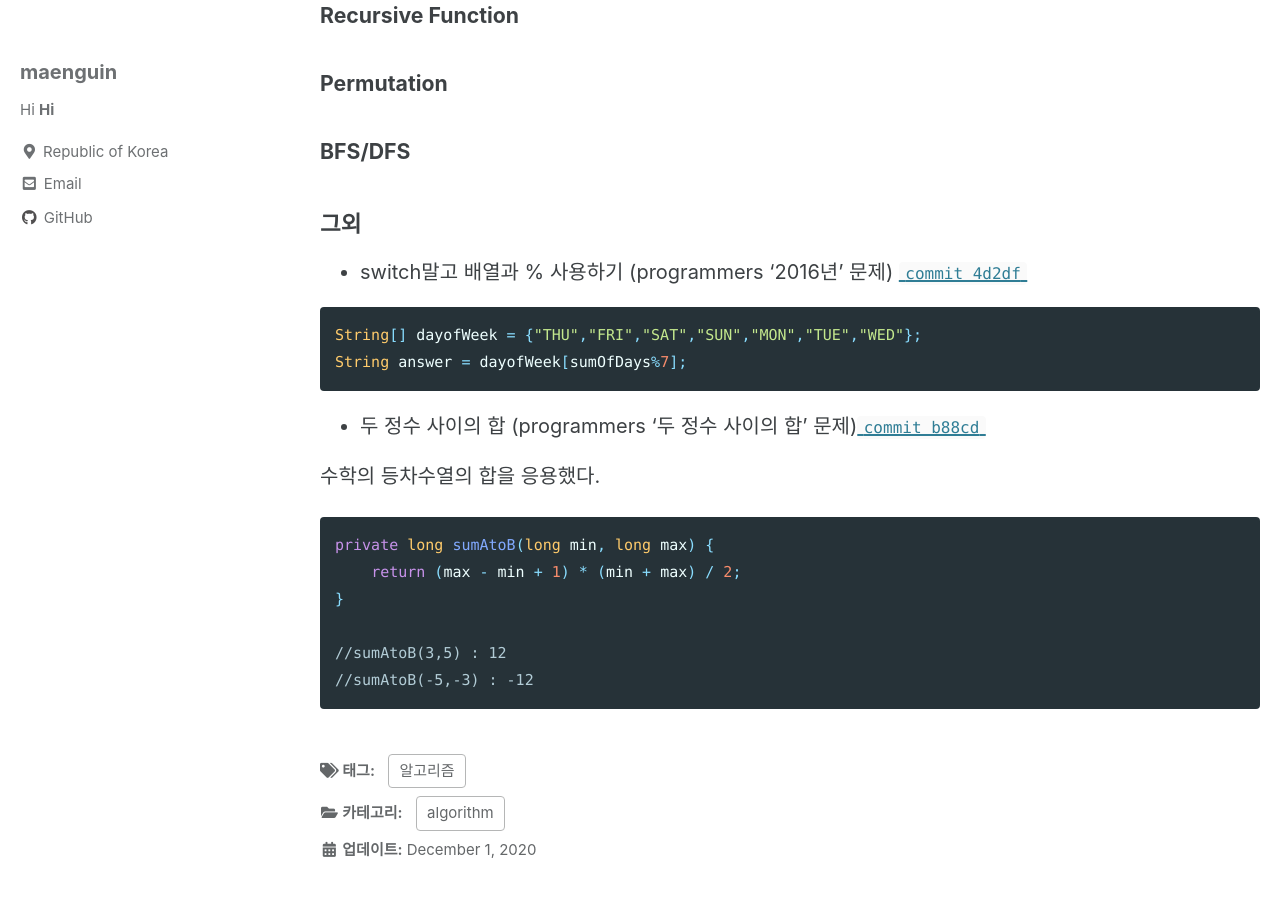
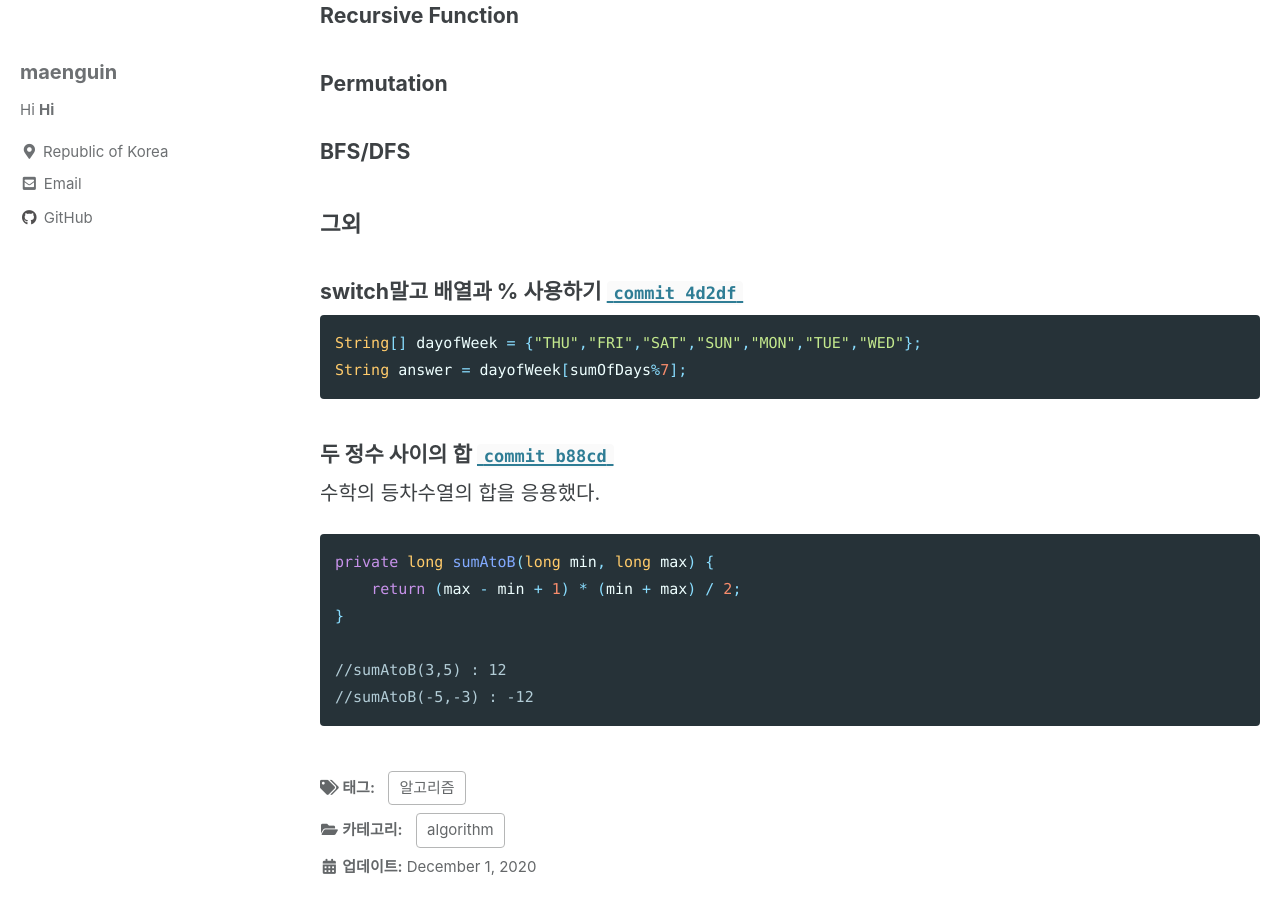
Before and after one commit to maenguin/maenguin.github.io, a Jekyll site: the page built from _posts/2020-12-01-algorithm-study.md, in a window 1280 px wide and 900 px high, scrolled down 6768 px. Built offline with Jekyll 4.4.1, drawn with Linux system fonts in a browser that asks for light colours; cached includes are drawn as plain includes.

Commit message:
Update 2020-12-01-algorithm-study.md

````diff
--- a/_posts/2020-12-01-algorithm-study.md
+++ b/_posts/2020-12-01-algorithm-study.md
@@ -240,14 +240,14 @@ for (int i = 1; i <= length/2; i++) {
 
 ### 그외
 
-* switch말고 배열과 % 사용하기 (programmers '2016년' 문제) [`commit 4d2df`](https://github.com/maenguin/Algorithm/commit/4d2dfd3ccb792f3af604602d4d1b62a6af8b25d4)
+#### switch말고 배열과 % 사용하기 [`commit 4d2df`](https://github.com/maenguin/Algorithm/commit/4d2dfd3ccb792f3af604602d4d1b62a6af8b25d4)
 
 ```java
 String[] dayofWeek = {"THU","FRI","SAT","SUN","MON","TUE","WED"};
 String answer = dayofWeek[sumOfDays%7];
 ```
 
-* 두 정수 사이의 합 (programmers '두 정수 사이의 합' 문제)[`commit b88cd`](https://github.com/maenguin/Algorithm/commit/b88cd1c2e14f595610e540c6f8d77a6c80501796)
+#### 두 정수 사이의 합 [`commit b88cd`](https://github.com/maenguin/Algorithm/commit/b88cd1c2e14f595610e540c6f8d77a6c80501796)
 
 수학의 등차수열의 합을 응용했다.
 ```java
````
